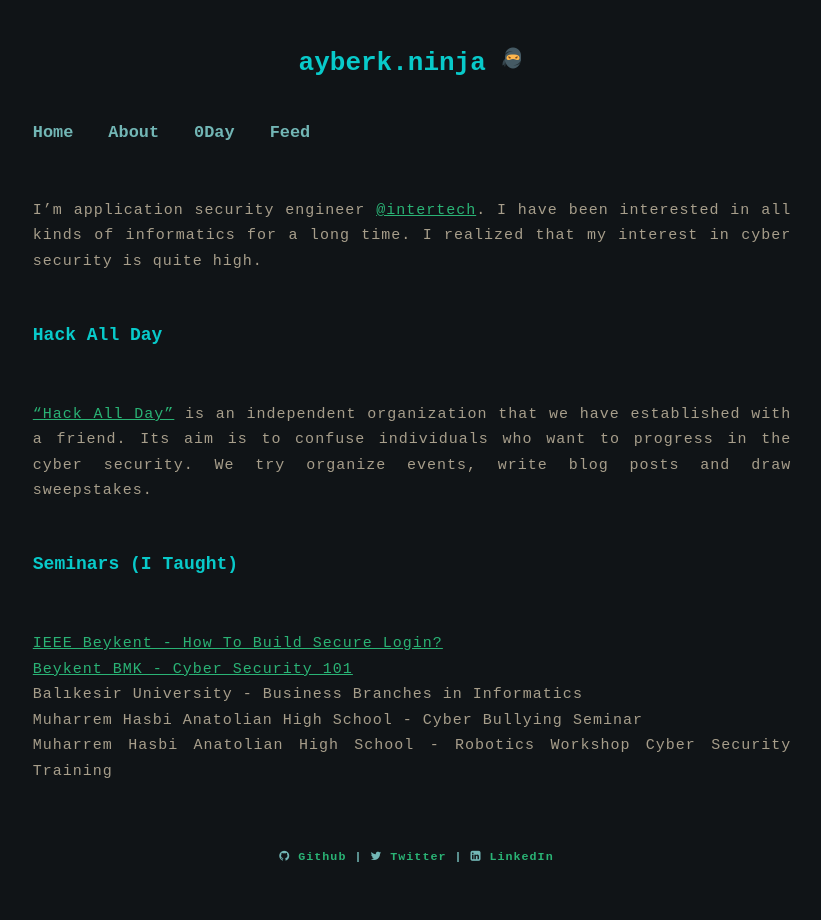
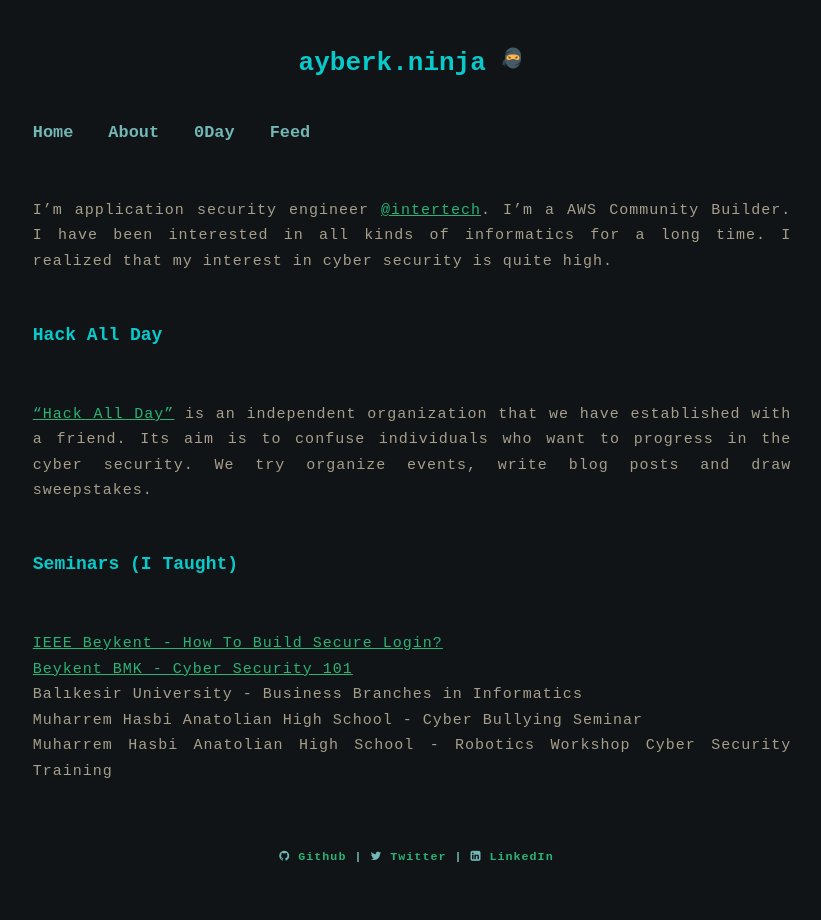
Before and after one commit to mhmtayberk/ayberkninja.github.io, a Jekyll site: the page built from about.md, in a window 1280 px wide. Shown: the whole page, without its empty margins (228-1049 px from the left). Built offline with Jekyll 4.4.1, drawn with Linux system fonts in a browser that asks for light colours.

Commit message:
Update about.md

```diff
--- a/about.md
+++ b/about.md
@@ -4,7 +4,7 @@
 short_bio: Hi there my name is Ayberk.
 ---
 
-I'm application security engineer <a href="https://www.intertech.com.tr/" target="_blank">@intertech</a>. I have been interested in all kinds of informatics for a long time. I realized that my interest in cyber security is quite high.
+I'm application security engineer <a href="https://www.intertech.com.tr/" target="_blank">@intertech</a>. I'm a AWS Community Builder. I have been interested in all kinds of informatics for a long time. I realized that my interest in cyber security is quite high.
 
 ## Hack All Day
 <a href="http://www.hackallday.com/" target="_blank">"Hack All Day"</a> is an independent organization that we have established with a friend. Its aim is to confuse individuals who want to progress in the cyber security. We try organize events, write blog posts and draw sweepstakes.
```
